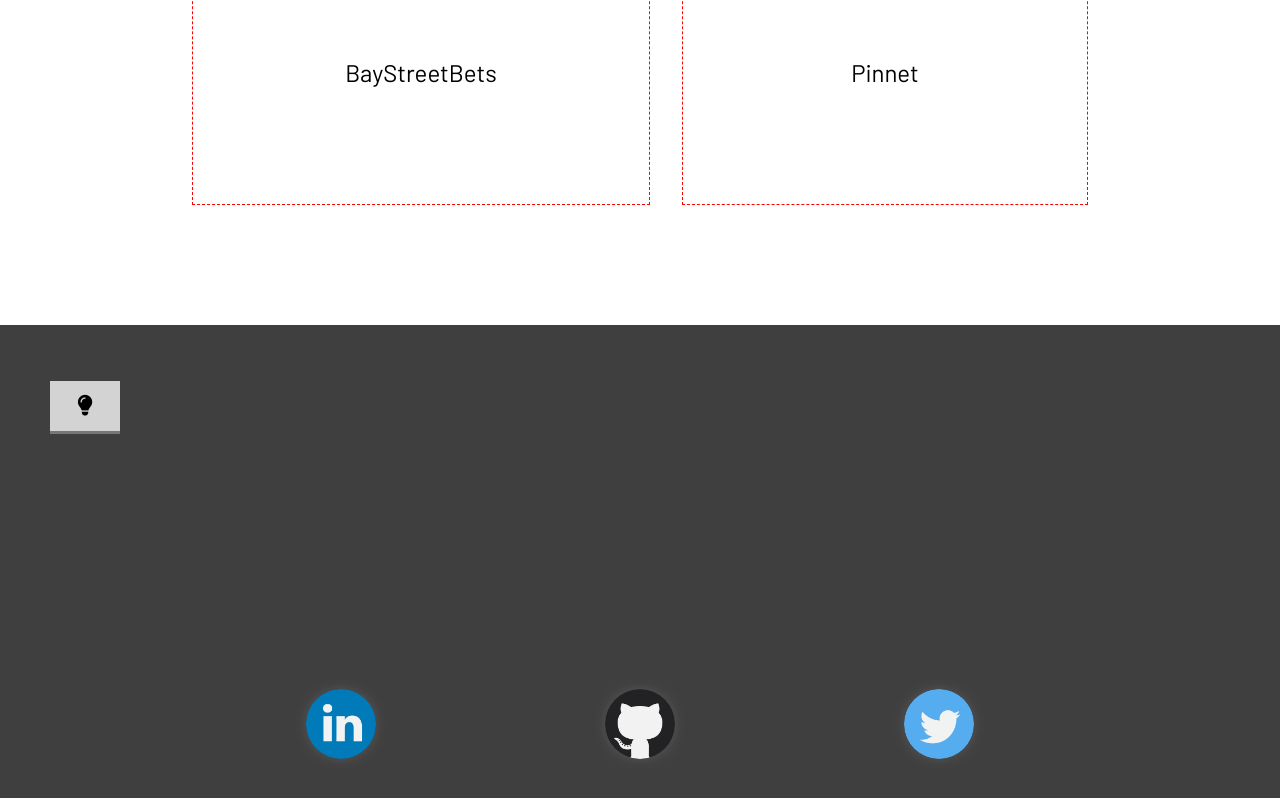
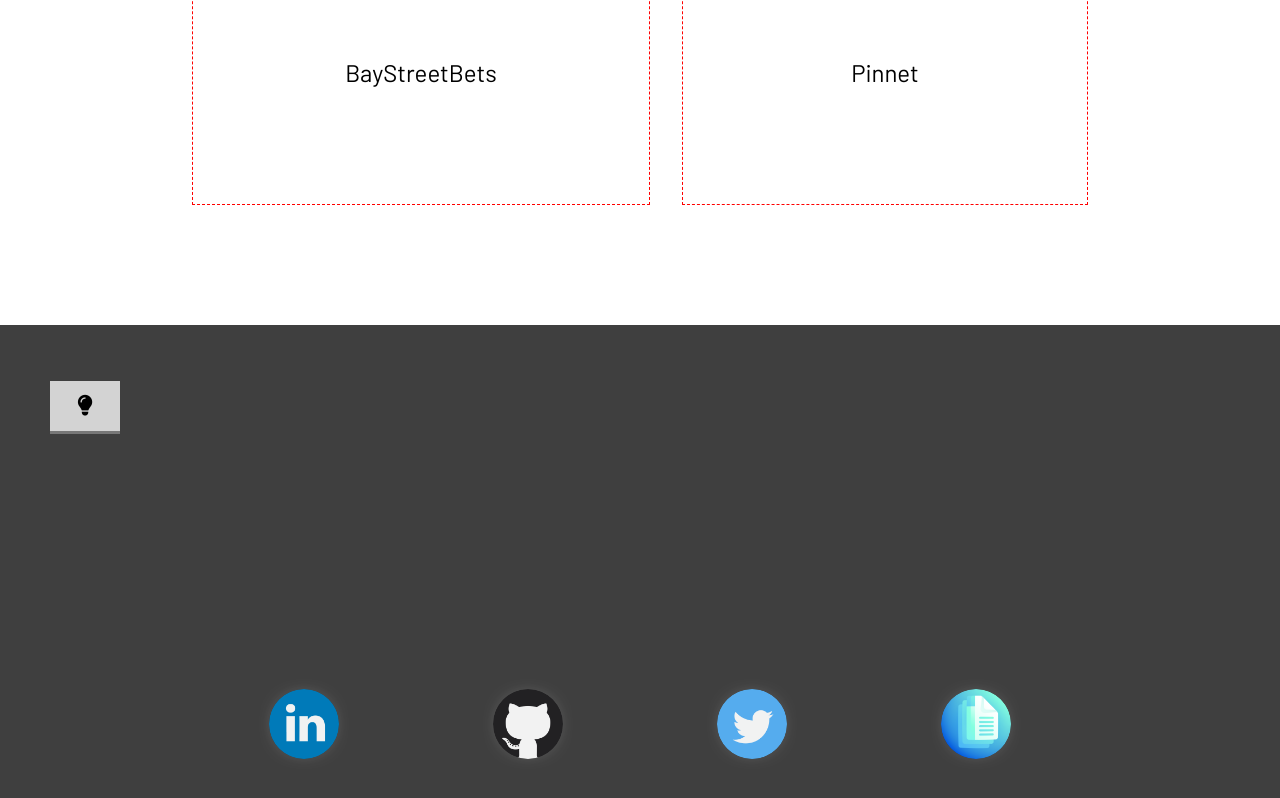
Before and after one commit to ryanpunwasi/portfolio, a React (Create React App) app: page / in a window 1280 px wide. Both pictures are taken after a click on the button 85 px from the left and 3275 px from the top of the page. Shown: the part 2875-3673 px from the top of the page. Built offline with nearby package versions, Linux system fonts and the light colour scheme.

Commit message:
feat: add resume link

```diff
--- a/src/components/Contact.jsx
+++ b/src/components/Contact.jsx
@@ -13,6 +13,9 @@ const Contact = ({ lights }) => {
           </span>
           <span id="twitter">
             <img src="/img/twitter.png" alt="twitter" />
+          </span>
+          <span id="creddle">
+            <img src="/img/cv.png" alt="cv" />
           </span>
         </div>
       )}
@@ -35,12 +38,20 @@ const Contact = ({ lights }) => {
             <img src="/img/github.png" alt="github" className="light" />
           </a>
           <a
-            href="https:www.twitter.com/RyanPunwasi"
+            href="https://www.twitter.com/RyanPunwasi"
             target="_blank"
             rel="noreferrer"
             id="twitter"
           >
             <img src="/img/twitter.png" alt="twitter" className="light" />
+          </a>
+          <a
+            href="https://resume.creddle.io/resume/cz0ik4eo5qh"
+            target="_blank"
+            rel="noreferrer"
+            id="creddle"
+          >
+            <img src="/img/cv.png" alt="cv" className="light" />
           </a>
         </div>
       )}
--- a/src/components/Contact.scss
+++ b/src/components/Contact.scss
@@ -16,3 +16,9 @@
 .contact__icons img.light {
   filter: brightness(1);
 }
+
+.contact__icons img.light:hover {
+  filter: brightness(1);
+  transform: translateY(-20px) scale(1.2);
+  transition: transform 0.1s ease-in;
+}
```
